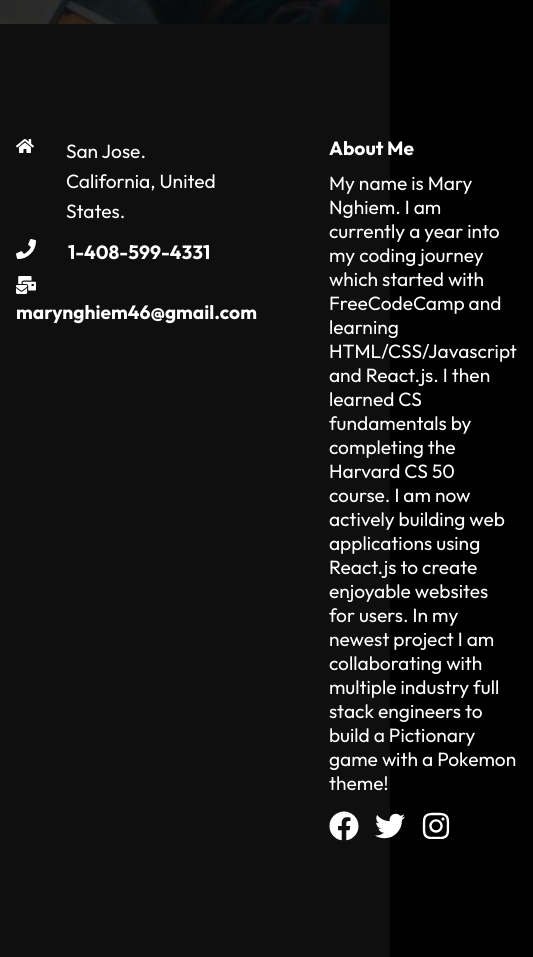
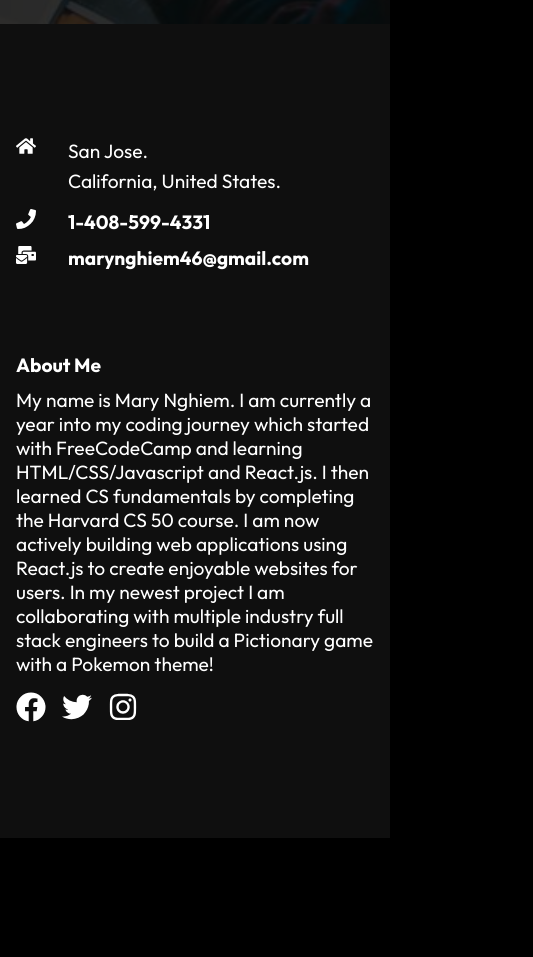
Before and after one commit to marynghiem/portfolio, a React (Create React App) app: page / in a window 390 px wide. Shown: the part 820-1777 px from the top of the page, 533 px wide, since content can reach past the window. After the commit the page ends 1658 px from the top, so only its background shows below. Built offline with nearby package versions, Linux system fonts and the light colour scheme.

Commit message:
made the footer responsive

```diff
--- a/src/components/Footer.js
+++ b/src/components/Footer.js
@@ -13,6 +13,9 @@ const FooterContainer = styled.div`
   display: grid;
   grid-template-columns: repeat(2, 1fr);
   grid-gap: 40px;
+  @media (max-width: 640px) {
+    grid-template-columns: 1fr;
+  }
 `;
 const Left = styled.div`
   height: 100%;
```
